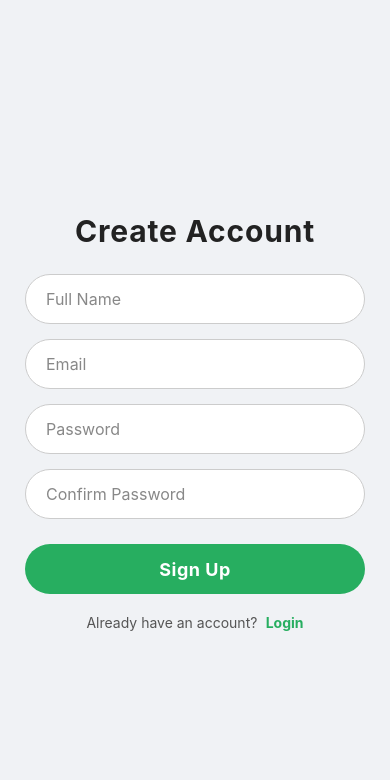
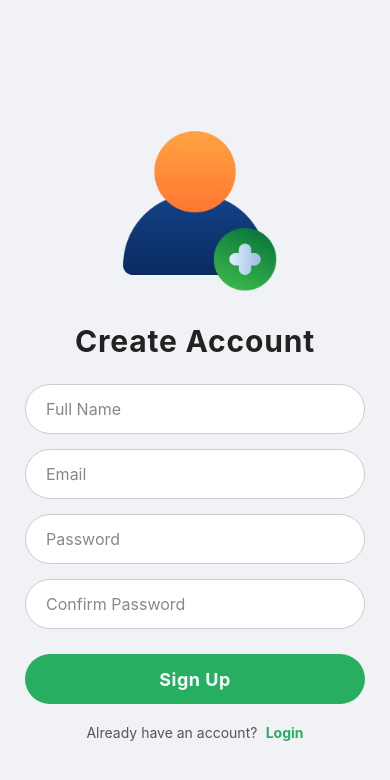
Before and after one commit to Sweep76/tasky, a React Native app: screen /Signup in a window 390 px wide. Shown: the top 780 px of the page. Built offline with nearby package versions, Linux system fonts and the light colour scheme.

Commit message:
style: adding images

```diff
--- a/screens/LoginScreen.tsx
+++ b/screens/LoginScreen.tsx
@@ -1,5 +1,5 @@
 import React from "react";
-import { View, Text, TextInput, TouchableOpacity } from "react-native";
+import { View, Text, TextInput, TouchableOpacity, Image } from "react-native";
 import styles from "../styles/loginStyles";
 import { useNavigation } from "@react-navigation/native";
 import type { NativeStackNavigationProp } from "@react-navigation/native-stack";
@@ -15,6 +15,9 @@ const LoginScreen = () => {
 
   return (
     <View style={styles.container}>
+      {/* Add the Image */}
+      <Image source={require("../assets/images/login-background.png")} style={styles.image} />
+
       <Text style={styles.title}>Login Page</Text>
       <TextInput style={styles.input} placeholder="Email" placeholderTextColor="#888" />
       <TextInput style={styles.input} placeholder="Password" placeholderTextColor="#888" secureTextEntry />
--- a/screens/SignupScreen.tsx
+++ b/screens/SignupScreen.tsx
@@ -1,5 +1,5 @@
 import React from "react";
-import { View, Text, TextInput, TouchableOpacity } from "react-native";
+import { View, Text, TextInput, TouchableOpacity, Image } from "react-native";
 import styles from "../styles/signupStyles";
 import { useNavigation } from "@react-navigation/native";
 import type { NativeStackNavigationProp } from "@react-navigation/native-stack";
@@ -14,6 +14,9 @@ const SignupScreen = () => {
 
   return (
     <View style={styles.container}>
+      {/* Add Image */}
+      <Image source={require("../assets/images/signup-logo.png")} style={styles.image} />
+
       <Text style={styles.title}>Create Account</Text>
 
       <TextInput style={styles.input} placeholder="Full Name" placeholderTextColor="#888" />
--- a/styles/loginStyles.ts
+++ b/styles/loginStyles.ts
@@ -7,6 +7,11 @@ const styles = StyleSheet.create({
     alignItems: "center",
     backgroundColor: "#f0f2f5",
     paddingHorizontal: 25,
+  },
+  image: {
+    width: 150,  // Adjust size as needed
+    height: 150,
+    marginBottom: 20, // Space between image and text
   },
   title: {
     fontSize: 30,
@@ -23,6 +28,8 @@ const styles = StyleSheet.create({
     paddingHorizontal: 20,
     fontSize: 16,
     marginBottom: 15,
+    borderWidth: 1.5,
+    borderColor: "#ccc",
   },
   button: {
     backgroundColor: "#007bff",
@@ -37,7 +44,6 @@ const styles = StyleSheet.create({
     color: "#fff",
     fontSize: 18,
     fontWeight: "bold",
-    letterSpacing: 1,
   },
   forgotPassword: {
     marginTop: 15,
--- a/styles/signupStyles.ts
+++ b/styles/signupStyles.ts
@@ -7,6 +7,12 @@ const styles = StyleSheet.create({
     alignItems: "center",
     backgroundColor: "#f0f2f5",
     paddingHorizontal: 25,
+  },
+  image: {
+    width: 200,  // Adjust the width
+    height: 200, // Adjust the height
+    marginBottom: 20, // Space between image and text
+    resizeMode: "contain",
   },
   title: {
     fontSize: 30,
```
